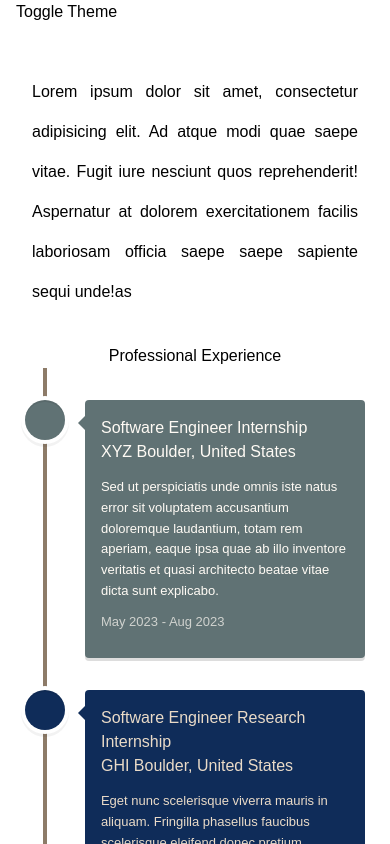
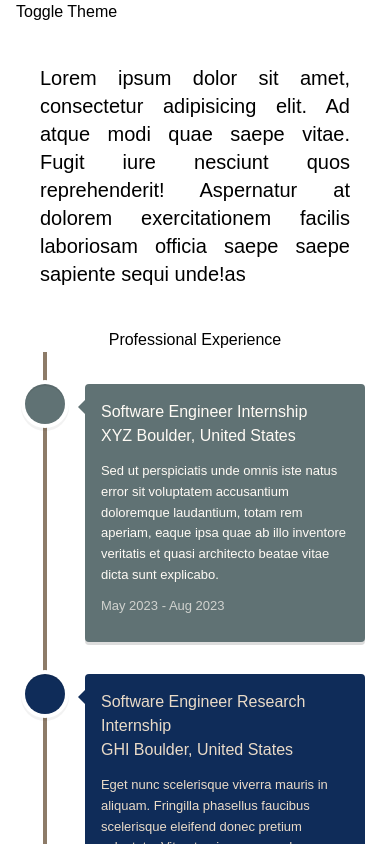
Before and after one commit to sprashanthv-dev/portfolio, a Next.js app: page / in a window 390 px wide. Shown: the top 844 px of the page. Built offline with nearby package versions, Linux system fonts and the light colour scheme.

Commit message:
feat: Profile + WorkEx styles cleanup + removed unnecessary dependencies

```diff
--- a/components/Profile/Profile.module.scss
+++ /dev/null
@@ -1,26 +0,0 @@
-@import 'styles/_variables';
-
-.profile_summary {
-  padding: 0.5rem;
-  margin: 0 1rem;
-
-  p {
-    text-align: justify;
-    font-size: 1.5rem;
-    line-height: 2rem;
-  }
-
-  @media #{$medium-screen} {
-    padding: 1rem 0 0 0;
-    p {
-      font-size: 2rem;
-      line-height: 2.5rem;
-    }
-  }
-
-  @media #{$small-screen} {
-    p {
-      font-size: 1rem;
-    }
-  }
-}
--- a/components/Profile/Profile.tsx
+++ b/components/Profile/Profile.tsx
@@ -1,12 +1,10 @@
 import React from 'react';
-
-import styles from './Profile.module.scss';
 
 const Profile = () => {
   return (
     <>
-      <div className={styles.profile_summary}>
-        <p>
+      <div className="p-2 mx-4 my-0 md:pt-4">
+        <p className="md:text-2xl text-justify text-xl">
           Lorem ipsum dolor sit amet, consectetur adipisicing elit. Ad atque
           modi quae saepe vitae. Fugit iure nesciunt quos reprehenderit!
           Aspernatur at dolorem exercitationem facilis laboriosam officia saepe
--- a/tailwind.config.js
+++ b/tailwind.config.js
@@ -1,4 +1,5 @@
 /** @type {import('tailwindcss').Config} */
+
 module.exports = {
   content: [
     './components/**/*.{js,ts,jsx,tsx}',
```
Also changed, not shown: package.json (+0 -7 lines), components/WorkEx/WorkEx.module.scss (deleted), 1 other file (tests, documents, lock files or other folders).
